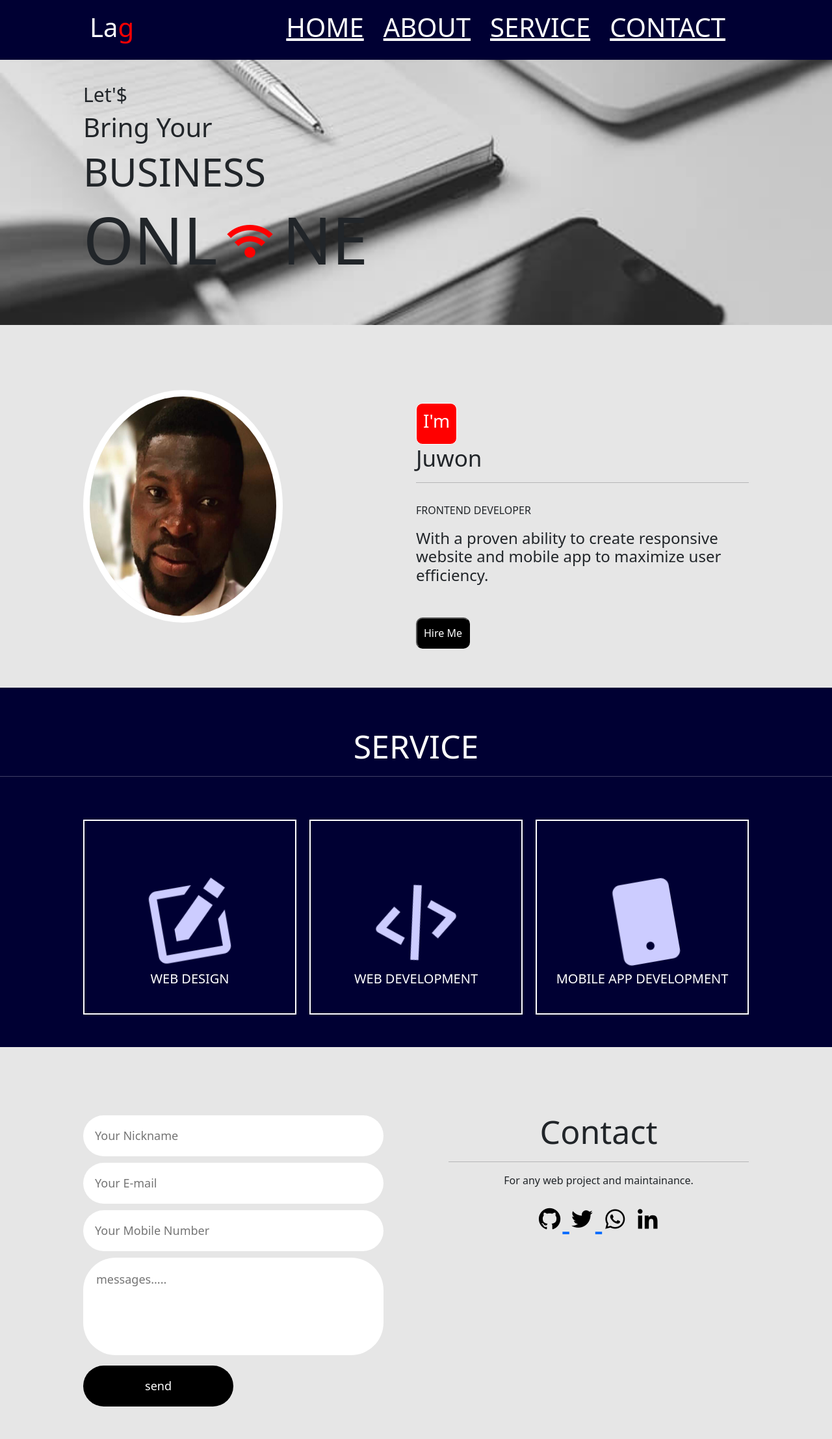
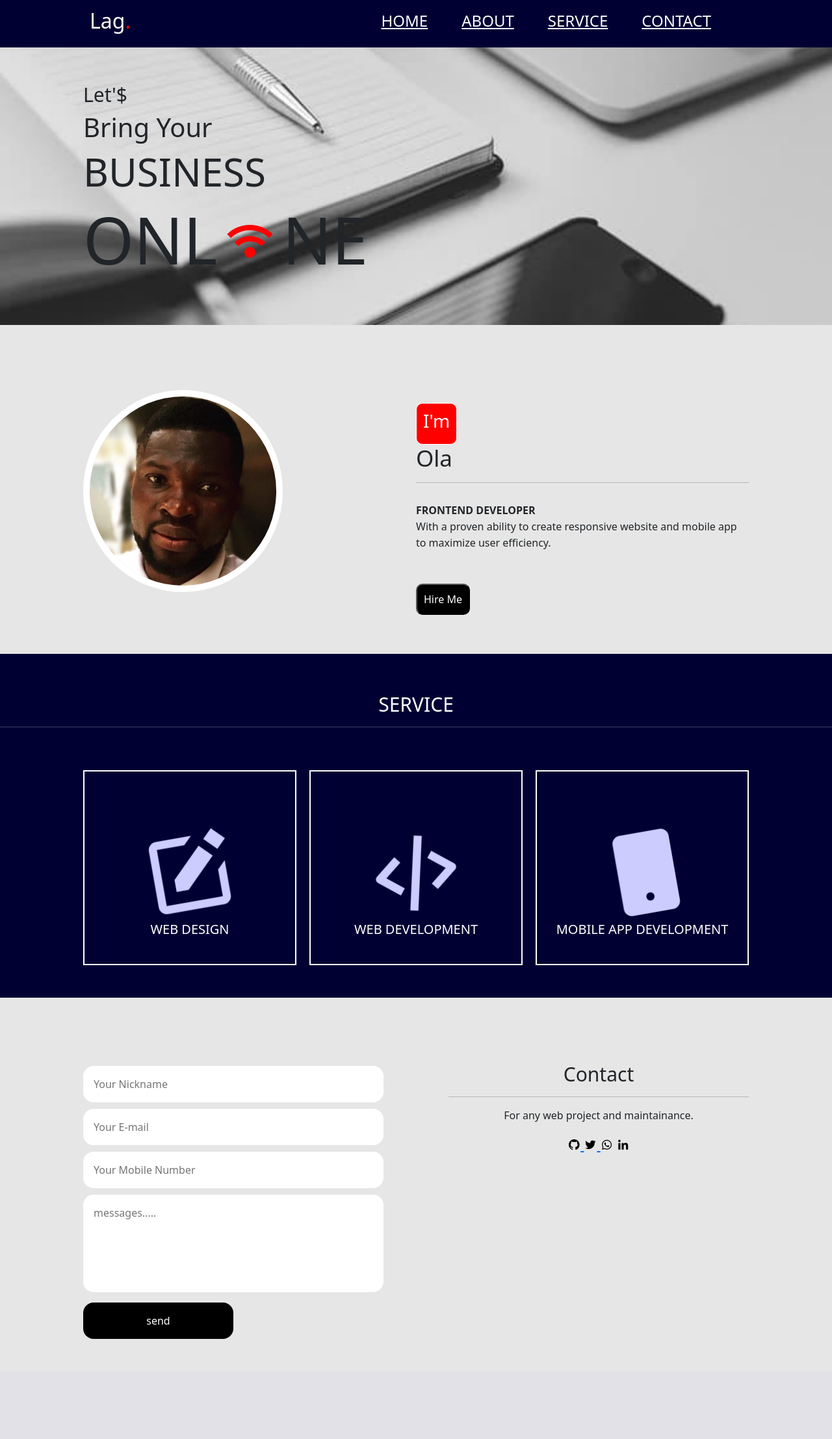
Before and after one commit to hollarteju/django, a Python web app: template page/templates/home.html in a window 1280 px wide. Shown: the whole page at 65% size. After the commit the page ends 2060 px from the top, so only its background shows below. Run offline with Jinja, Linux system fonts and the light colour scheme; the template is opened without the code that fills it, so the values that code supplies are empty; some libraries are stand-ins or nearby versions.

Commit message:
change of font-size and menu toggle

```diff
--- a/page/static/main.css
+++ b/page/static/main.css
@@ -10,6 +10,7 @@
 	--skyblue:#ccccff;
 	--white:#e6e6e6;
 	--red:#ff0000;
+	--border-radius:1rem;
 }
 
 .body-active{
@@ -45,9 +46,8 @@ nav{
 	margin: 0 10px;
 }
 
-.logo h1,
+.logo h2,
 .logo span{
-	font-size:40px;
 	color:white;
 }
 
@@ -62,7 +62,7 @@ nav{
 .menu-container{
 	position:absolute;
 	right:0;
-	top: 10px;
+	top:5px;
 	height:100px;
 	transition: 1s ease;
 	color:var(--skyblue);
@@ -71,7 +71,7 @@ nav{
 }
 
 #menu-bar{
-	font-size: 40px;
+	font-size: 1.5rem;
 	position:relative;
 	height:20%
 }
@@ -93,7 +93,7 @@ nav{
 	font-size:12px;
 	color:white;
 	padding: 0 10px;
-	margin-right: 10px;
+	margin-right: 2rem;
 
 }
 
@@ -170,6 +170,8 @@ nav{
 .about div{
 	margin: 30px 0;
 	line-height: 25px;
+	display: flex;
+	flex-direction: column;
 }
 
 .about-layer{
@@ -182,6 +184,10 @@ nav{
 	padding-bottom: 60px;
 
 
+}
+
+button:hover{
+	background-color: red;
 }
 
 .img{
@@ -223,7 +229,7 @@ img{
 }
 
 #service h1{
-	font-size:50px;
+	font-size:30px;
 	color:white;
 	padding-top:60px
 }
@@ -305,9 +311,9 @@ form{
 
 input{
 	width:100%;
-	border-radius:50px;
-	padding:18px;
-	font-size:18px;
+	border-radius:1rem;
+	padding:1rem;
+	font-size:1rem;
 	border:none;
 	margin:5px 0;
 }
@@ -326,10 +332,14 @@ textarea{
 	width:100%;
 	height:150px;
 	border:none;
-	border-radius:50px;
-	padding:20px;
-	font-size:18px;
+	border-radius:1rem;
+	padding:1rem;
+	font-size:1rem;
 	resize: none;
+}
+
+textarea::-webkit-scrollbar{
+	display: none;
 }
 
 form textarea:hover{
@@ -344,18 +354,23 @@ form textarea:hover{
 	width: 50%;
 }
 
+#submit:hover{
+	background-color: red;
+}
+
 .info-container{
 	align-items: center;
 	text-align: center;
 }
 
-.contact h1{
-	font-size: 50px;
+.info-container h1{
+	font-size: 30px;
 }
+
 
 .contact-icon{
 	margin-top: 20px;
-	font-size: 40px;
+	font-size: 20px;
 }
 
 .contact-icon i{
@@ -370,9 +385,8 @@ form textarea:hover{
 .contact-icon i::after{
 	content:attr(data);
 	position: absolute;
-	text-align: center;
-	right: 19%;
-	top: 40%;
+	left: 65%;
+	top: 37%;
 	display: none;
 }
 
@@ -454,7 +468,7 @@ form textarea:hover{
 
 
 	.contact-icon i::after{
-		right: 7%;
+		left: 58%;
 	}
 
 
@@ -501,7 +515,7 @@ form textarea:hover{
 	text-align:center;
 	align-items: center;
 	width: 100%;
-	top:65px;
+	top:2.9rem;
 	height: 100vh;
 	right: -3000px;
 	display: block;
@@ -592,13 +606,13 @@ form textarea:hover{
 
 
 .contact-icon{
-	font-size: 30px;
+	font-size: 15px;
 }
 
 
 .contact-icon i::after{
 	content:attr(data);
-	right: 28%;
+	left: 8%;
 	top: 90%;
 }
 
--- a/page/static/script.js
+++ b/page/static/script.js
@@ -3,6 +3,7 @@ const menuCnt=	document.querySelector('.menu-container');
 const navLink=	document.querySelector('.nav-link-container');
 const wifiIcon=	document.querySelector('#wifi');
 const nav = document.querySelector("nav");
+const navHref = document.querySelectorAll(".nav-link a");
 
 
 let i=0;
@@ -12,6 +13,13 @@ let icons=[
 	'bx-wifi-1',
 	'bx-wifi-2'];
 
+	navHref.forEach(href=>{
+		href.addEventListener("click", ()=>{
+			menuBar.classList.remove('bx-x');
+	menuCnt.classList.remove('menu-active');
+	navLink.classList.remove('nav-link-active');
+		})
+	});
 
 menuBar.onclick=()=>{
 	menuBar.classList.toggle('bx-x');
--- a/page/templates/home.html
+++ b/page/templates/home.html
@@ -24,22 +24,22 @@
 			<div class='nav'>
 
 				<div class='logo'>
-					<h1 class='logo-h1' class='log'>La<span>g</span></h1>
+					<h2 class='logo-h1' class='log'>Lag<span>.</span></h2>
 				</div>
 
 		<div class='nav-link-container'>
 			<div class='nav-link'>
 				<a href='#home'>
-					<h1>HOME</h1>
+					<h4>HOME</h4>
 				</a>
 				<a href='#about'>
-					<h1>ABOUT</h1>
+					<h4>ABOUT</h4>
 				</a>
 				<a href='#service'>
-					<h1>SERVICE</h1>
+					<h4>SERVICE</h4>
 				</a>
 				<a href='#contact'>
-					<h1>CONTACT</h1>
+					<h4>CONTACT</h4>
 				</a>
 			</div>
 		</div>
@@ -73,11 +73,11 @@
 					<div class='about'>
 						<span>
 							<button><h3>I'm	</h3></button>
-							<h1>Juwon <hr></h1>
+							<h1>Ola <hr></h1>
 						</span>
 						<div>
-						<p>FRONTEND DEVELOPER</p>
-						<h4>With a proven ability to create responsive website and mobile app to maximize user efficiency.</h4>
+						<b>FRONTEND DEVELOPER</b>
+						With a proven ability to create responsive website and mobile app to maximize user efficiency.
 
 						</div>
 						<a href="#contact"><button>
@@ -132,7 +132,8 @@
 		<section id='contact'>
 			<div class='contact-container'>
 				<div class="form-layer">
-					<form method='POST' action=''>
+					<form>
+
 						<input	type='text' name='name' placeholder='Your Nickname'>
 						<input	type='text' name='mail' placeholder='Your E-mail'>
 						<input	type='number' name='contact' placeholder='Your Mobile Number'>
--- a/page/urls.py
+++ b/page/urls.py
@@ -4,5 +4,4 @@ from . import views
 urlpatterns = [
     path('', views.home, name="home"),
 
-
 ]
--- a/page/views.py
+++ b/page/views.py
@@ -1,4 +1,6 @@
-from django.shortcuts import render
+from django.shortcuts import render, redirect
+from django.contrib.auth.models import User
+from django.contrib import messages
 
 def home(request):
     return render(request, "home.html")
```
Also changed, not shown: page/static/1668978215489.jpg (added), page/static/FB_IMG_1644790246506~2.jpg (added), page/static/FB_IMG_1645628825489.jpg (added), page/static/Screenshot_20230413-003924.jpg (added), page/static/Snapchat-124683242.jpg (added), page/static/Snapchat-2031960923.jpg (added).
